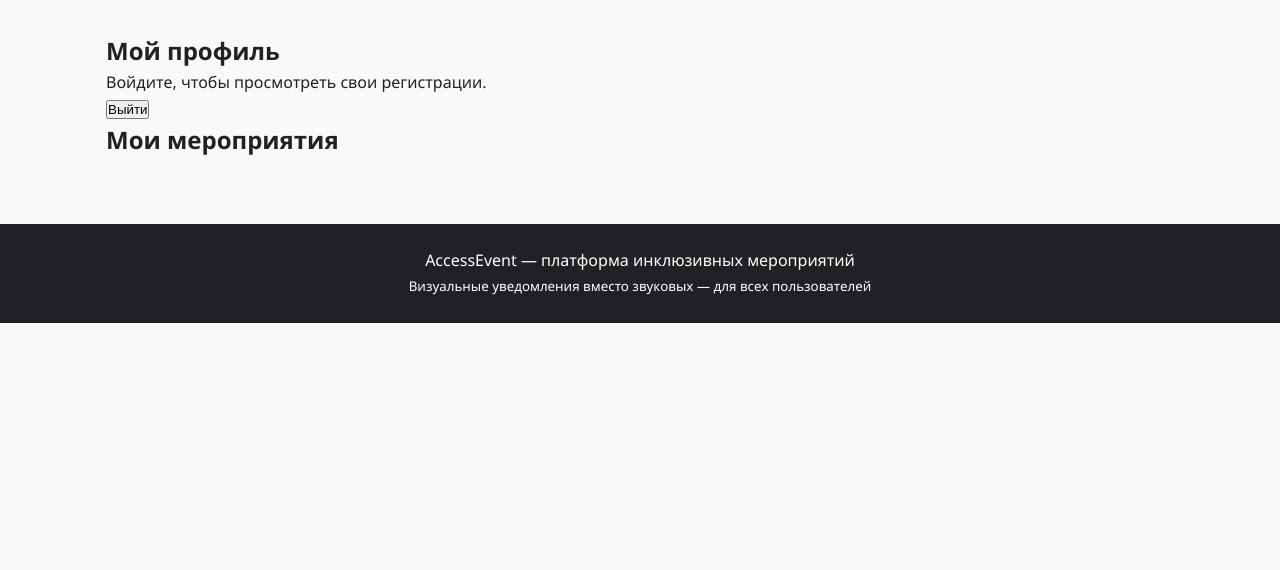
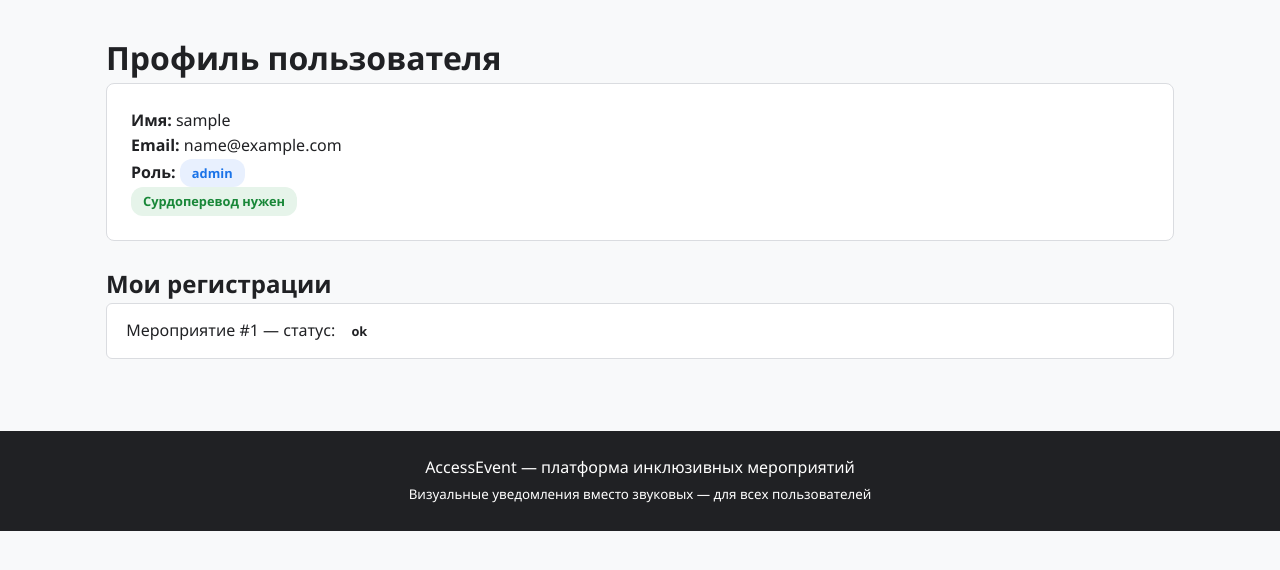
Before and after one commit to k1vem/access-event, a Flask app: template templates/profile.html in a window 1280 px wide. Shown: the part 58-628 px from the top of the page. Run offline with Flask 3, Linux system fonts and the light colour scheme; the template is opened without the code that fills it: values that come from a table or form of the project are taken from there, others are empty; tables that the repository leaves empty hold one stand-in row (values such as "Sample post").

Commit message:
Update profile.html

```diff
--- a/templates/profile.html
+++ b/templates/profile.html
@@ -1 +1,30 @@
-{% extends "base.html" %}{% block title %}Профиль — AccessEvent{% endblock %}{% block content %}<section class="form-card"><h1>Мой профиль</h1><p id="profile-status">Войдите, чтобы просмотреть свои регистрации.</p><button id="logout-button" class="button button-secondary" type="button">Выйти</button><h2>Мои мероприятия</h2><ul id="my-registrations"></ul></section>{% endblock %}
+{% extends "base.html" %}
+
+{% block title %}Профиль — AccessEvent{% endblock %}
+
+{% block content %}
+<div class="profile-container">
+    <h1>Профиль пользователя</h1>
+
+    <div class="profile-card">
+        <p><strong>Имя:</strong> {{ user.username }}</p>
+        <p><strong>Email:</strong> {{ user.email }}</p>
+        <p><strong>Роль:</strong> <span class="badge badge-role">{{ user.role }}</span></p>
+        {% if user.is_deaf %}
+        <p><span class="badge badge-inclusive">Сурдоперевод нужен</span></p>
+        {% endif %}
+    </div>
+
+    <h2>Мои регистрации</h2>
+    <ul class="registrations-list">
+        {% for reg in registrations %}
+        <li>
+            Мероприятие #{{ reg.event_id }} — статус:
+            <span class="badge badge-{{ reg.status }}">{{ reg.status }}</span>
+        </li>
+        {% else %}
+        <li>Вы пока не зарегистрированы ни на одно мероприятие.</li>
+        {% endfor %}
+    </ul>
+</div>
+{% endblock %}
```
